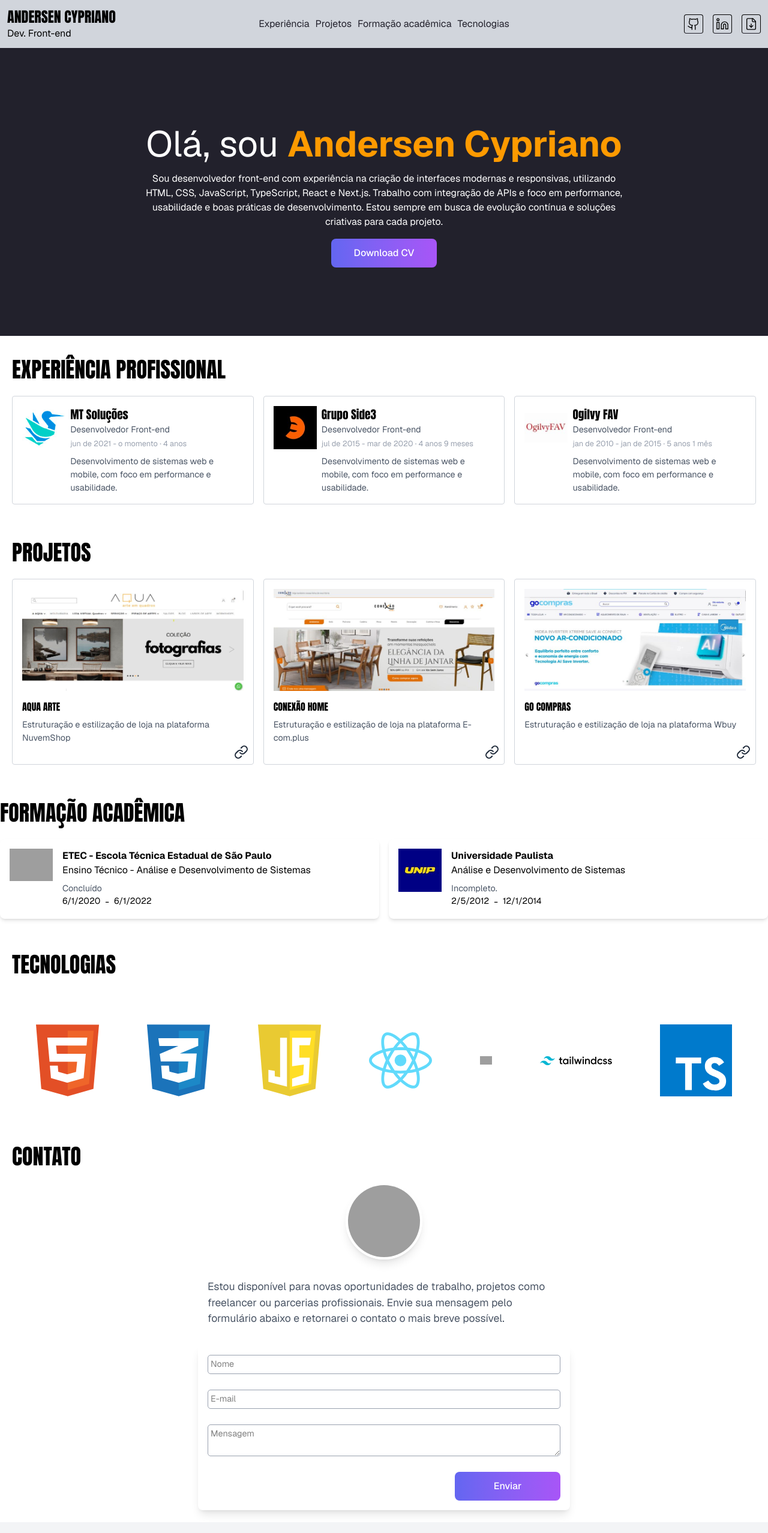
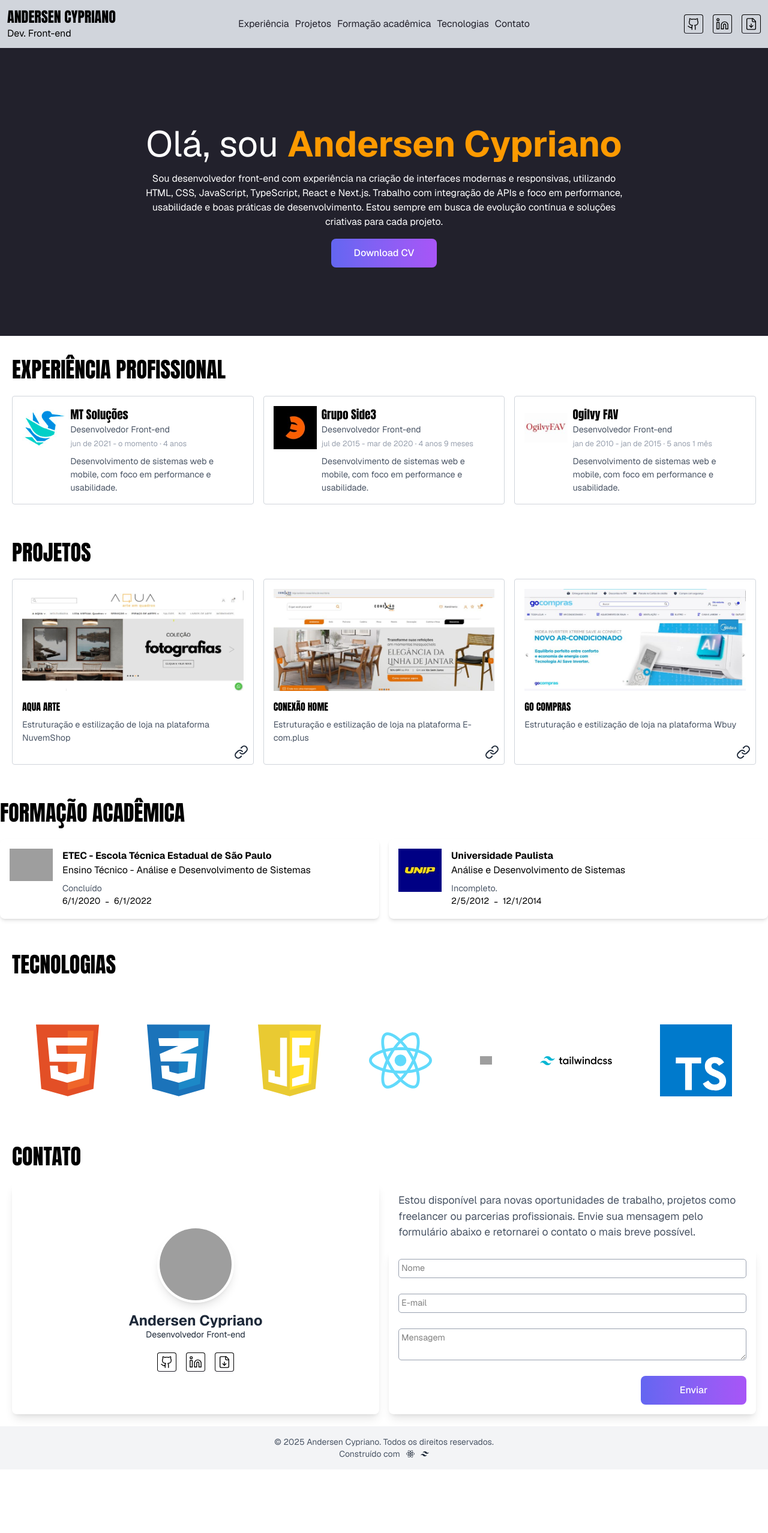
Before and after one commit to andersencypriano/portfolio-frontend, a React (Vite) app: page / in a window 1280 px wide. Shown: the top 2556 px of the page at 60% size. After the commit the page ends 2450 px from the top, so only its background shows below. Built offline with nearby package versions, Linux system fonts and the light colour scheme; grey boxes are pictures that could not be loaded.

Commit message:
style: add style contact section

```diff
--- a/src/App.tsx
+++ b/src/App.tsx
@@ -7,6 +7,7 @@ import Footer from "./components/Footer/Footer";
 import Header from "./components/Header/Header";
 import JobList from "./components/JobList/JobList";
 import Skills from "./components/Skills/Skills";
+import SocialLinks from "./components/SocialLinks/SocialLinks";
 import TitleSection from "./components/TitleSection/TitleSection";
 import WorksList from "./components/WorksList/WorkList";
 
@@ -65,14 +66,29 @@ function App() {
         <section className="p-5 bg-white" id="contato">
           <div className="container mx-auto">
             <TitleSection title="Contato" />
-            <div className="flex flex-col gap-4 md:max-w-1/2 md:mx-auto">
+            <div className="flex gap-4 md:mx-auto">
+              <div className="w-1/2 shadow-lg rounded-lg flex flex-col items-center justify-center">
                 <Avatar />
-              <p className="p-4 text-gray-600 text-[1.1rem]">
+                <h2 className="text-center text-2xl font-bold text-gray-800 leading-5 my-5">
+                  Andersen Cypriano
+                  <br />
+                  <span className="text-[.9rem] font-normal mb-5">
+                    Desenvolvedor Front-end
+                  </span>
+                </h2>
+                <div className="flex justify-center">
+                  <SocialLinks />
+                </div>
+              </div>
+              <div className="w-1/2">
+                <p className="p-4 text-gray-600 text-[1.1rem]">
                 Estou disponível para novas oportunidades de trabalho, projetos
-                como freelancer ou parcerias profissionais. Envie sua mensagem pelo formulário abaixo e
-                retornarei o contato o mais breve possível.
+                como freelancer ou parcerias profissionais. Envie sua mensagem
+                pelo formulário abaixo e retornarei o contato o mais breve
+                possível.
               </p>
               <Contact />
+              </div>
             </div>
           </div>
         </section>
--- a/src/components/Header/Header.tsx
+++ b/src/components/Header/Header.tsx
@@ -18,7 +18,9 @@ export default function Header() {
           )}
           <Logo/>
           <MainMenu flexDirection="row"/>
-          <SocialLinks />
+          <div className="w-1/4 flex justify-end items-center">
+            <SocialLinks />
+          </div>
         </div>
       </header>
     </>
--- a/src/components/MainMenu/MainMenu.tsx
+++ b/src/components/MainMenu/MainMenu.tsx
@@ -25,6 +25,11 @@ export default function MainMenu({flexDirection = "column"}: MainMenuProps) {
           Tecnologias
         </a>
       </li>
+      <li className="flex items-center">
+        <a href="#contato" onClick={scrollToSection} className="text-bg">
+          Contato
+        </a>
+      </li>
 
     </ul>
   );
--- a/src/components/SocialLinks/SocialLinks.tsx
+++ b/src/components/SocialLinks/SocialLinks.tsx
@@ -2,7 +2,7 @@ import { LuFileDown, LuGithub, LuLinkedin } from "react-icons/lu";
 
 export default function SocialLinks() {
   return (
-    <div className="w-1/4 flex gap-4 justify-end items-center">
+    <div className="flex gap-4 justify-center items-center">
       <a
         href="https://github.com/andersencypriano"
         target="_blank"
```
